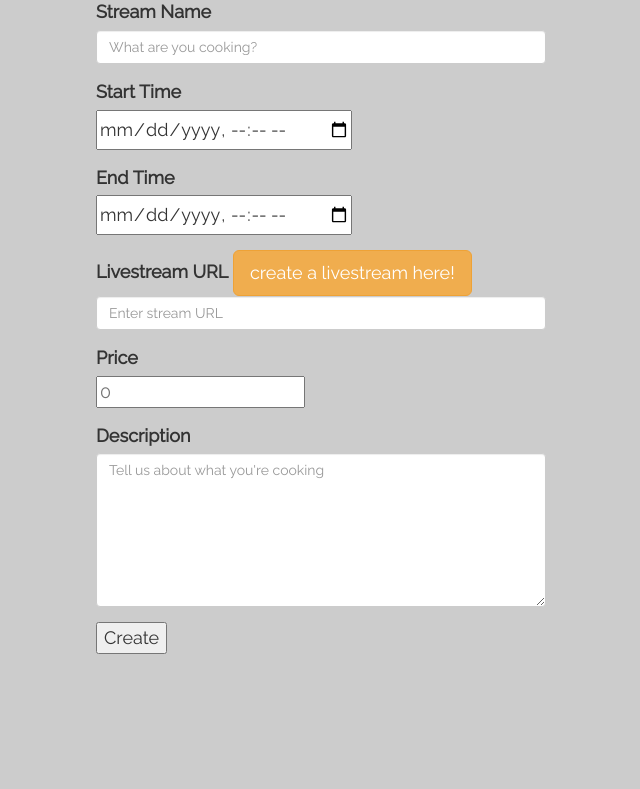
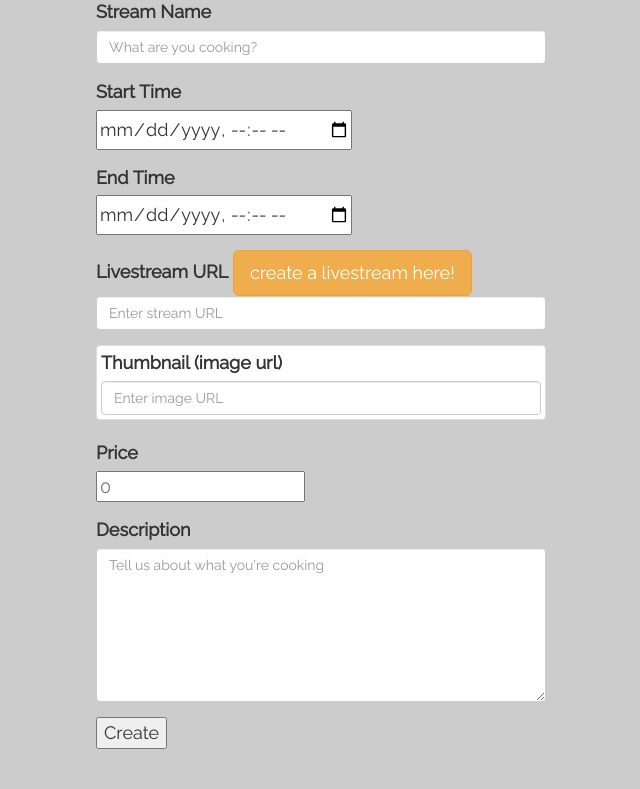
Before and after one commit to ericho99/face2face, a Flask app: template app/templates/video-host-setup.html in a window 1280 px wide. Shown: the part 345-1134 px from the top of the page, without its empty margins (319-959 px from the left). Run offline with Flask 2, Linux system fonts and the light colour scheme; the template is opened without the code that fills it, so the values that code supplies are empty; some libraries are stand-ins or nearby versions.

Commit message:
added thumbnail to creating livestream instances

```diff
--- a/app/models.py
+++ b/app/models.py
@@ -44,6 +44,7 @@ class StreamHosts(db.Model):
     stream_name = db.Column(db.String(26))
     description = db.Column(db.String(200))
     embed_url = db.Column(db.String(100))
+    thumbnail = db.Column(db.String(100))
     host_id = db.Column(db.Integer, db.ForeignKey('users.id'))
 
     def __repr__(self):
--- a/app/templates/dashboard.html
+++ b/app/templates/dashboard.html
@@ -19,7 +19,7 @@
     {% for stream in streams %}
  <li>
                 <div class="wrapimg">
-                    <img src="../static/img/food1.jpg">
+                    <img src="{{stream.thumbnail}}">
                     <div class="addPro"> <a href="/live/{{ stream.stream_number }}">+ Join Stream</a>
                     </div>
                 </div>
--- a/app/templates/video-host-setup.html
+++ b/app/templates/video-host-setup.html
@@ -28,6 +28,11 @@
 			  <input name="url" type="text" class="form-control" placeholder="Enter stream URL">
 		  </div>
 
+		  <div class="thumbnail">
+		  <label>Thumbnail (image url)</label> <br>
+			  <input type="text" name="thumbnail" class="form-control" placeholder="Enter image URL">
+		  </div>
+
 		  <div class="form-group">
 		  <label>Price</label> <br>
 			  <input type="number" name="price" placeholder="0" min="0">
--- a/init_database.py
+++ b/init_database.py
@@ -4,7 +4,7 @@ from app.models import *
 db.drop_all()
 db.create_all()
 
-u = User(username='brianblowspeen',psw='dickbutt',credit=0)
+u = User(username='brianli',psw='dickbutt',credit=0)
 u2 = User(username='ericho',psw='imawesome',credit=5)
 u3 = User(username='soylee',psw='soylee',credit=3.6)
 u4 = User(username='David',psw='d',credit=0)
@@ -17,8 +17,8 @@ db.session.add(u4)
 db.session.add(u5)
 db.session.commit()
 
-host_id = User.query.filter(User.username=='brianblowspeen').first().id
-s = StreamHosts(start_time=datetime(2015,4,5,1,30),end_time=datetime(2015,4,5,3,30),stream_price=1.2,stream_number=19836581,stream_name='brians cooking show',description='brian is cooking and shit',embed_url='https://www.youtube.com/watch?v=Zw8iljkD1So',host_id=host_id)
+host_id = User.query.filter(User.username=='brianli').first().id
+s = StreamHosts(start_time=datetime(2015,4,5,1,30),end_time=datetime(2015,4,5,3,30),stream_price=1.2,stream_number=19836581,stream_name='brians cooking show',description='brian cooks!',embed_url='https://www.youtube.com/watch?v=AmC9SmCBUj4',host_id=host_id,thumbnail='http://frederickcountymd.gov/images/pages/N2857/Cooking3.png')
 db.session.add(s)
 db.session.commit()
 
```
